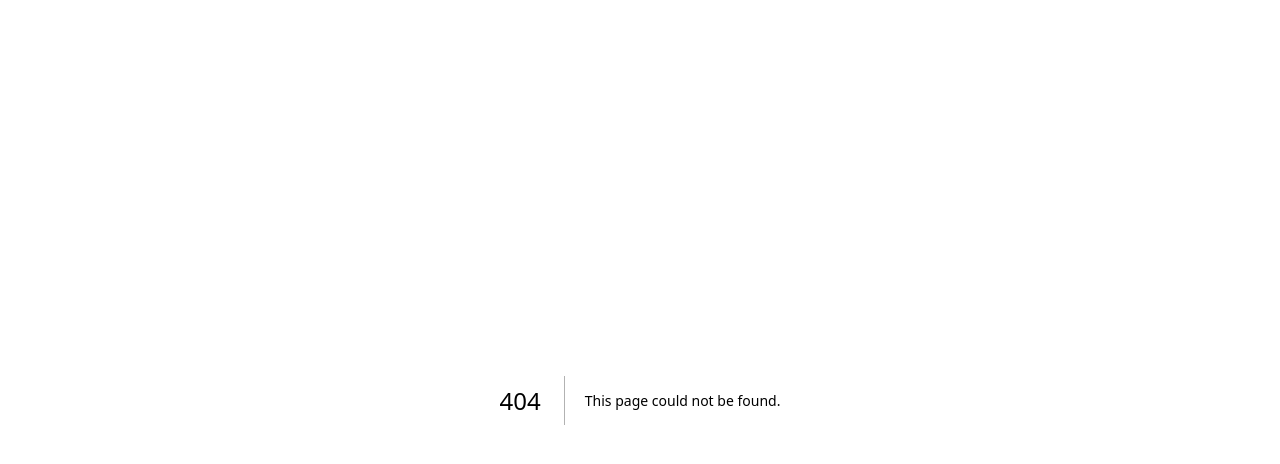
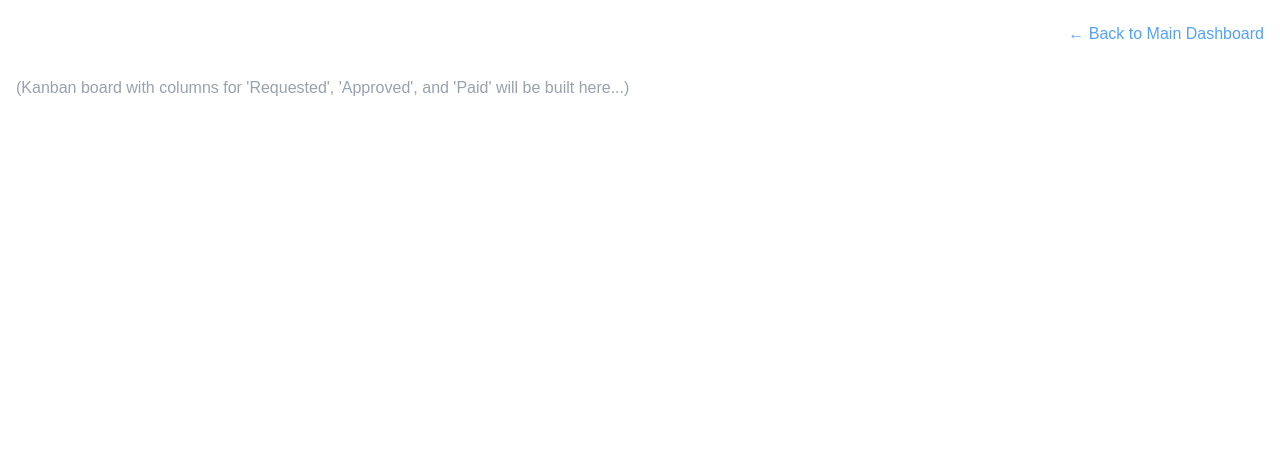
Before and after one commit to HM-Online/personal-purchase-tracker, a Next.js app: page /refunds in a window 1280 px wide. Before the commit this address had no page. Shown: the top 464 px of the page. Built offline with nearby package versions, Linux system fonts and the light colour scheme.

Commit message:
Feat: Add refunds page and navigation link

```diff
--- a/src/app/page.tsx
+++ b/src/app/page.tsx
@@ -1,24 +1,24 @@
 'use client';
 
 import { useEffect, useState } from 'react';
+import Link from 'next/link'; // Make sure Link is imported
 import { supabase } from '../lib/supabaseClient';
 import { Auth } from '@supabase/auth-ui-react';
 import { ThemeSupa } from '@supabase/auth-ui-shared';
 import PurchaseForm from '@/components/PurchaseForm';
-import PurchaseList, { Purchase } from '@/components/PurchaseList'; // Import the new component
+import PurchaseList, { Purchase } from '@/components/PurchaseList';
 import type { Session } from '@supabase/supabase-js';
 
 export default function HomePage() {
   const [session, setSession] = useState<Session | null>(null);
-  const [purchases, setPurchases] = useState<Purchase[]>([]); // State to hold the purchases
+  const [purchases, setPurchases] = useState<Purchase[]>([]);
   const [isLoading, setIsLoading] = useState(true);
 
-  // Function to fetch purchases from the database
   const fetchPurchases = async () => {
     const { data, error } = await supabase
       .from('purchases')
-      .select('*, shipments(*)') // Get all columns
-      .order('order_date', { ascending: false }); // Show newest first
+      .select('*, shipments(*)')
+      .order('order_date', { ascending: false });
 
     if (error) {
       console.error('Error fetching purchases:', error);
@@ -29,31 +29,27 @@ export default function HomePage() {
   };
 
   useEffect(() => {
-    // Check for an active session
     supabase.auth.getSession().then(({ data: { session } }) => {
       setSession(session);
       if (session) {
-        fetchPurchases(); // Fetch data if user is logged in
+        fetchPurchases();
       } else {
         setIsLoading(false);
       }
     });
 
-    // Listen for auth changes
     const { data: { subscription } } = supabase.auth.onAuthStateChange((_event, session) => {
       setSession(session);
       if (session) {
-        fetchPurchases(); // Re-fetch data on login
+        fetchPurchases();
       } else {
-        setPurchases([]); // Clear data on logout
+        setPurchases([]);
       }
     });
 
     return () => subscription.unsubscribe();
   }, []);
 
-  // We also want to refresh the list after a new purchase is added.
-  // A simple way is to pass the fetch function to the form.
   const handleNewPurchase = () => {
     fetchPurchases();
   };
@@ -63,7 +59,6 @@ export default function HomePage() {
   }
 
   if (!session) {
-    // Show Auth UI if not logged in
     return (
         <div className="min-h-screen bg-gray-900 flex items-center justify-center">
             <div className="w-full max-w-md p-8 bg-gray-800 rounded-lg shadow-lg">
@@ -73,17 +68,22 @@ export default function HomePage() {
         </div>
     );
   } else {
-    // Show the main application if logged in
     return (
       <main className="container mx-auto p-4 flex flex-col items-center">
         <div className="w-full max-w-lg flex justify-between items-center mb-6">
             <h1 className="text-2xl font-bold">Personal Purchase Tracker</h1>
+            {/* --- THIS IS THE NEW LINK --- */}
+            <div className="flex items-center space-x-4">
+                <Link href="/refunds" className="text-blue-400 hover:underline">
+                    View Refunds
+                </Link>
                 <button
                   onClick={() => supabase.auth.signOut()}
                   className="bg-red-600 hover:bg-red-700 text-white font-bold py-2 px-4 rounded"
                 >
                   Sign Out
                 </button>
+            </div>
         </div>
 
         <PurchaseForm onSuccess={handleNewPurchase} />
--- /dev/null
+++ b/src/app/refunds/page.tsx
@@ -0,0 +1,17 @@
+import Link from 'next/link';
+
+export default function RefundsPage() {
+  return (
+    <main className="container mx-auto p-4 text-white">
+      <div className="flex justify-between items-center mb-6">
+        <h1 className="text-3xl font-bold">Refunds Dashboard</h1>
+        <Link href="/" className="text-blue-400 hover:underline">
+          &larr; Back to Main Dashboard
+        </Link>
+      </div>
+      <p className="text-gray-400">
+        (Kanban board with columns for 'Requested', 'Approved', and 'Paid' will be built here...)
+      </p>
+    </main>
+  );
+}
```
Lines whose indentation alone changed are shown as unchanged.
